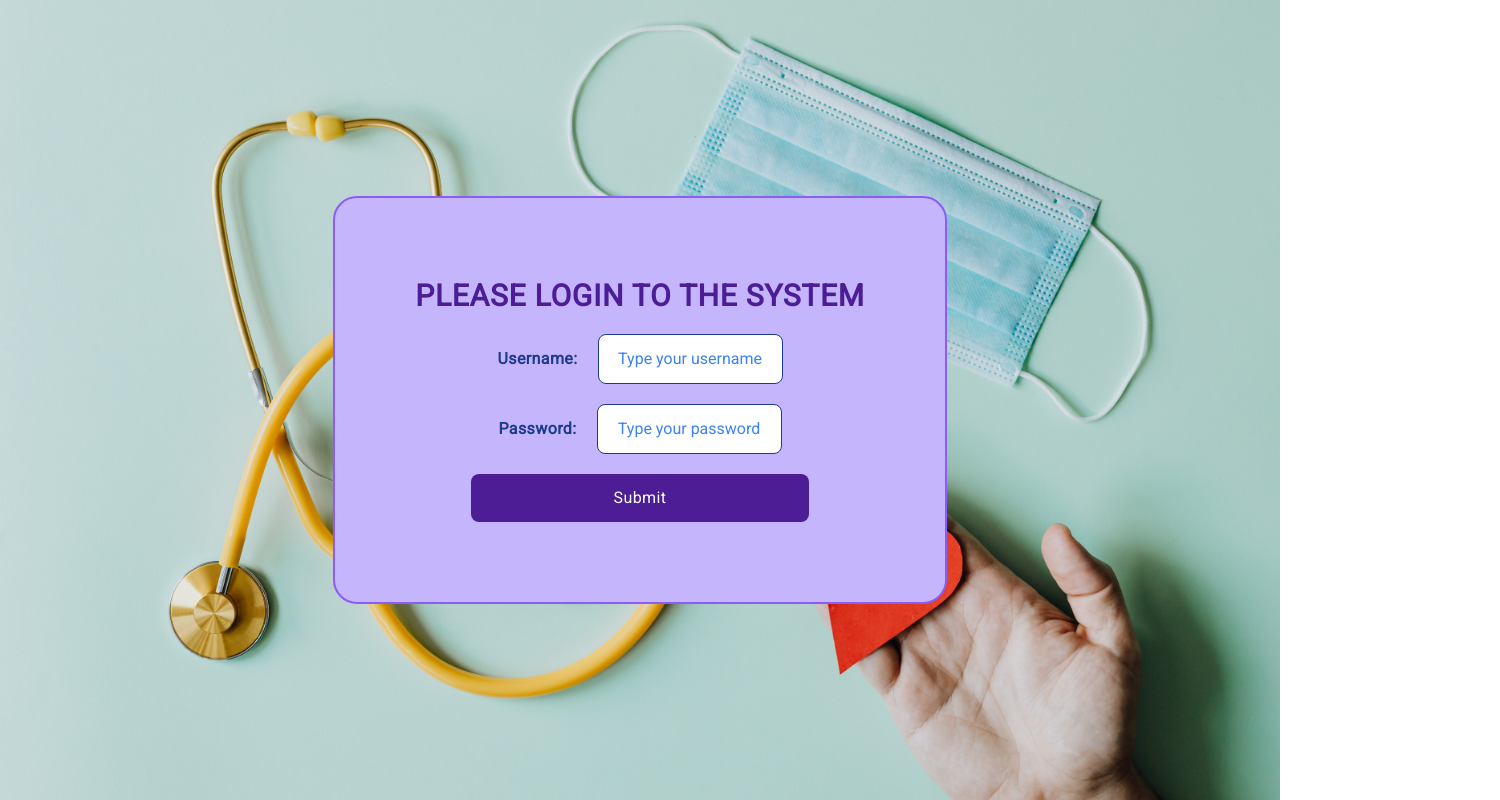
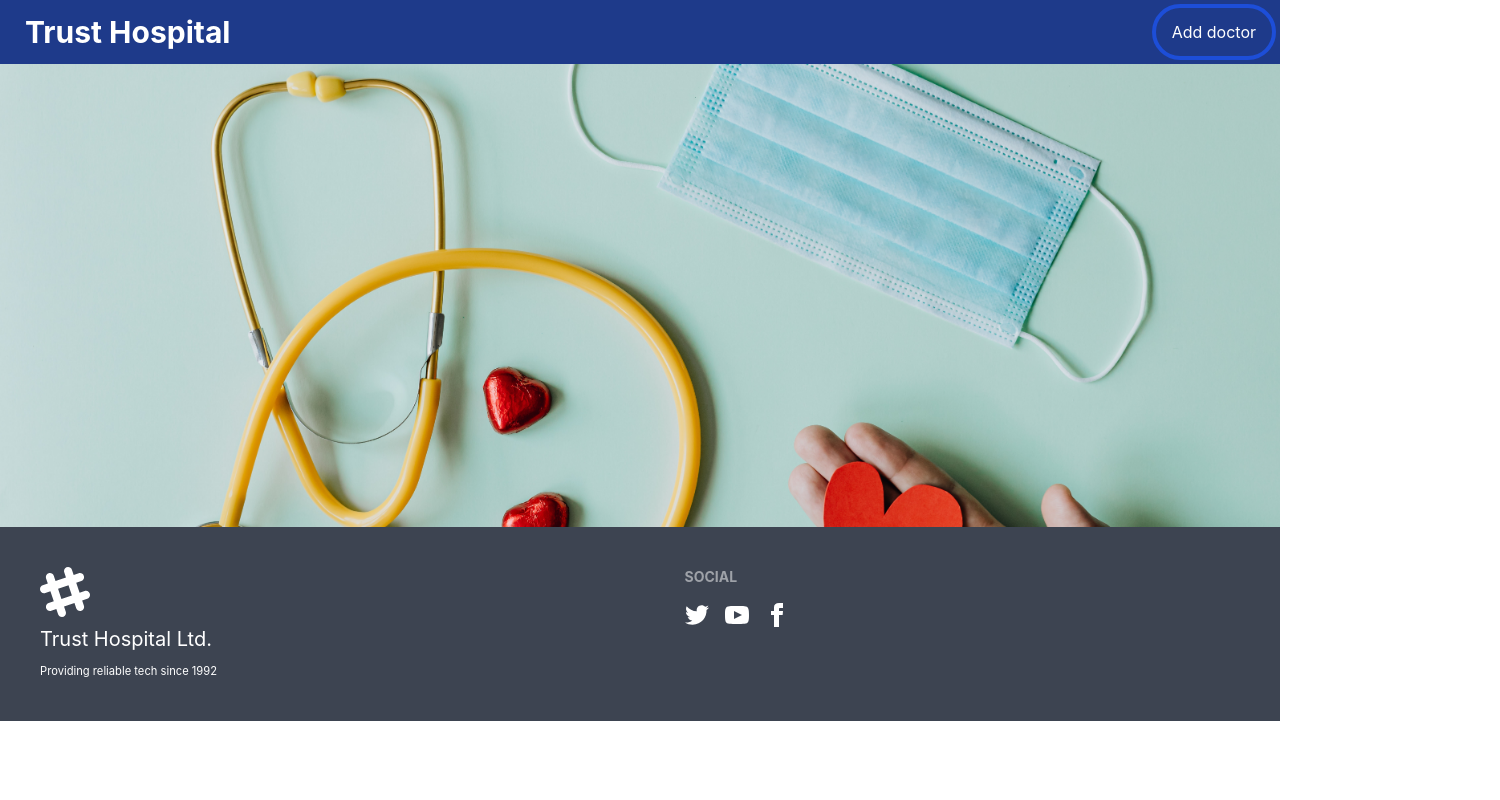
Before and after one commit to LHFahim/login, a React (Create React App) app: page / in a window 1280 px wide. Shown: the whole page, 1500 px wide, since content can reach past the window. Built offline with nearby package versions, Linux system fonts and the light colour scheme.

Commit message:
dashboard nav done

```diff
--- /dev/null
+++ b/postcss.config.js
@@ -0,0 +1,6 @@
+module.exports = {
+  plugins: {
+    tailwindcss: {},
+    autoprefixer: {},
+  },
+}
--- /dev/null
+++ b/src/App.jsx
@@ -0,0 +1,24 @@
+import React from 'react';
+import Form from './pages/Form';
+import { Routes, Route, Link } from 'react-router-dom';
+import Dashboard from './pages/Dashboard';
+
+function App() {
+  function getLoginDetail(loginDetail) {
+    console.log('Inside App:');
+    console.log(loginDetail);
+  }
+
+  return (
+    <div>
+      <Dashboard />
+      {/* <Form getLoginDetail={getLoginDetail} /> */}
+      <Routes>
+        {/* <Route path="/" element={<Form />} /> */}
+        {/* <Route path="about" element={<About />} /> */}
+      </Routes>
+    </div>
+  );
+}
+
+export default App;
--- a/src/components/App.jsx
+++ /dev/null
@@ -1,17 +0,0 @@
-import React from 'react';
-import Form from './Form';
-
-function App() {
-  function getLoginDetail(loginDetail) {
-    console.log('Inside App:');
-    console.log(loginDetail);
-  }
-
-  return (
-    <div>
-      <Form getLoginDetail={getLoginDetail} />
-    </div>
-  );
-}
-
-export default App;
--- /dev/null
+++ b/src/components/Footer.jsx
@@ -0,0 +1,65 @@
+import React from 'react';
+
+function Footer() {
+  return (
+    <>
+      <footer className="footer p-10 bg-neutral text-neutral-content">
+        <div>
+          <svg
+            width="50"
+            height="50"
+            viewBox="0 0 24 24"
+            xmlns="http://www.w3.org/2000/svg"
+            fillRule="evenodd"
+            clipRule="evenodd"
+            className="fill-current"
+          >
+            <path d="M22.672 15.226l-2.432.811.841 2.515c.33 1.019-.209 2.127-1.23 2.456-1.15.325-2.148-.321-2.463-1.226l-.84-2.518-5.013 1.677.84 2.517c.391 1.203-.434 2.542-1.831 2.542-.88 0-1.601-.564-1.86-1.314l-.842-2.516-2.431.809c-1.135.328-2.145-.317-2.463-1.229-.329-1.018.211-2.127 1.231-2.456l2.432-.809-1.621-4.823-2.432.808c-1.355.384-2.558-.59-2.558-1.839 0-.817.509-1.582 1.327-1.846l2.433-.809-.842-2.515c-.33-1.02.211-2.129 1.232-2.458 1.02-.329 2.13.209 2.461 1.229l.842 2.515 5.011-1.677-.839-2.517c-.403-1.238.484-2.553 1.843-2.553.819 0 1.585.509 1.85 1.326l.841 2.517 2.431-.81c1.02-.33 2.131.211 2.461 1.229.332 1.018-.21 2.126-1.23 2.456l-2.433.809 1.622 4.823 2.433-.809c1.242-.401 2.557.484 2.557 1.838 0 .819-.51 1.583-1.328 1.847m-8.992-6.428l-5.01 1.675 1.619 4.828 5.011-1.674-1.62-4.829z"></path>
+          </svg>
+          <p className="text-xl">Trust Hospital Ltd.</p>
+          <small>Providing reliable tech since 1992</small>
+        </div>
+        <div>
+          <span className="footer-title">Social</span>
+          <div className="grid grid-flow-col gap-4">
+            <a href="https://www.google.com">
+              <svg
+                xmlns="http://www.w3.org/2000/svg"
+                width="24"
+                height="24"
+                viewBox="0 0 24 24"
+                className="fill-current"
+              >
+                <path d="M24 4.557c-.883.392-1.832.656-2.828.775 1.017-.609 1.798-1.574 2.165-2.724-.951.564-2.005.974-3.127 1.195-.897-.957-2.178-1.555-3.594-1.555-3.179 0-5.515 2.966-4.797 6.045-4.091-.205-7.719-2.165-10.148-5.144-1.29 2.213-.669 5.108 1.523 6.574-.806-.026-1.566-.247-2.229-.616-.054 2.281 1.581 4.415 3.949 4.89-.693.188-1.452.232-2.224.084.626 1.956 2.444 3.379 4.6 3.419-2.07 1.623-4.678 2.348-7.29 2.04 2.179 1.397 4.768 2.212 7.548 2.212 9.142 0 14.307-7.721 13.995-14.646.962-.695 1.797-1.562 2.457-2.549z"></path>
+              </svg>
+            </a>
+            <a href="https://www.google.com">
+              <svg
+                xmlns="http://www.w3.org/2000/svg"
+                width="24"
+                height="24"
+                viewBox="0 0 24 24"
+                className="fill-current"
+              >
+                <path d="M19.615 3.184c-3.604-.246-11.631-.245-15.23 0-3.897.266-4.356 2.62-4.385 8.816.029 6.185.484 8.549 4.385 8.816 3.6.245 11.626.246 15.23 0 3.897-.266 4.356-2.62 4.385-8.816-.029-6.185-.484-8.549-4.385-8.816zm-10.615 12.816v-8l8 3.993-8 4.007z"></path>
+              </svg>
+            </a>
+            <a href="https://www.google.com">
+              <svg
+                xmlns="http://www.w3.org/2000/svg"
+                width="24"
+                height="24"
+                viewBox="0 0 24 24"
+                className="fill-current"
+              >
+                <path d="M9 8h-3v4h3v12h5v-12h3.642l.358-4h-4v-1.667c0-.955.192-1.333 1.115-1.333h2.885v-5h-3.808c-3.596 0-5.192 1.583-5.192 4.615v3.385z"></path>
+              </svg>
+            </a>
+          </div>
+        </div>
+      </footer>
+    </>
+  );
+}
+
+export default Footer;
--- /dev/null
+++ b/src/components/Nav.jsx
@@ -0,0 +1,57 @@
+import React from 'react';
+import { Link } from 'react-router-dom';
+
+function Nav() {
+  return (
+    <>
+      <div className="navbar bg-blue-900 text-white">
+        {/* hospital logo */}
+        <div className="flex-1">
+          <a
+            href="https://google.com"
+            className="btn btn-ghost normal-case text-3xl font-bold"
+          >
+            Trust Hospital
+          </a>
+        </div>
+
+        {/* menu */}
+        <div className="flex-none">
+          <ul className="menu menu-horizontal p-0">
+            <li className="rounded-3xl outline outline-4 outline-blue-700 hover:bg-blue-700 ">
+              <Link to="/add-doctor">Add doctor</Link>
+            </li>
+            {/* drop down */}
+            {/* <li tabIndex={0}>
+              <a href="https://google.com">
+                Parent
+                <svg
+                  className="fill-current"
+                  xmlns="http://www.w3.org/2000/svg"
+                  width="20"
+                  height="20"
+                  viewBox="0 0 24 24"
+                >
+                  <path d="M7.41,8.58L12,13.17L16.59,8.58L18,10L12,16L6,10L7.41,8.58Z" />
+                </svg>
+              </a>
+              <ul className="p-2 bg-base-100">
+                <li>
+                  <a href="https://google.com">Submenu 1</a>
+                </li>
+                <li>
+                  <a href="https://google.com">Submenu 2</a>
+                </li>
+              </ul>
+            </li> */}
+            {/* <li>
+              <a href="https://google.com">Item 3</a>
+            </li> */}
+          </ul>
+        </div>
+      </div>
+    </>
+  );
+}
+
+export default Nav;
--- /dev/null
+++ b/src/index.css
@@ -0,0 +1,17 @@
+@tailwind base;
+@tailwind components;
+@tailwind utilities;
+
+body {
+  margin: 0;
+  font-family: -apple-system, BlinkMacSystemFont, 'Segoe UI', 'Roboto', 'Oxygen',
+    'Ubuntu', 'Cantarell', 'Fira Sans', 'Droid Sans', 'Helvetica Neue',
+    sans-serif;
+  -webkit-font-smoothing: antialiased;
+  -moz-osx-font-smoothing: grayscale;
+}
+
+code {
+  font-family: source-code-pro, Menlo, Monaco, Consolas, 'Courier New',
+    monospace;
+}
--- a/src/index.js
+++ b/src/index.js
@@ -1,7 +1,13 @@
 import React from 'react';
 import ReactDOM from 'react-dom/client';
+import { BrowserRouter } from 'react-router-dom';
+import './index.css';
 
-import App from './components/App';
+import App from './App';
 
 const root = ReactDOM.createRoot(document.getElementById('root'));
-root.render(<App />);
+root.render(
+  <BrowserRouter>
+    <App />
+  </BrowserRouter>
+);
--- /dev/null
+++ b/src/pages/Dashboard.jsx
@@ -0,0 +1,17 @@
+import React from 'react';
+import Footer from '../components/Footer';
+import Nav from '../components/Nav';
+
+function Dashboard() {
+  return (
+    <>
+      <Nav />
+
+      <div className="h-[463px] w-[1500px] "></div>
+
+      <Footer />
+    </>
+  );
+}
+
+export default Dashboard;
--- a/tailwind.config.js
+++ b/tailwind.config.js
@@ -1,8 +1,11 @@
 /** @type {import('tailwindcss').Config} */
 module.exports = {
-  content: [],
+  content: ['./src/**/*.{js,jsx,ts,tsx}'],
   theme: {
     extend: {},
   },
-  plugins: [],
-}
+  daisyui: {
+    themes: false,
+  },
+  plugins: [require('daisyui')],
+};
```
Also changed, not shown: package.json (+7 -0 lines), src/pages/Form.jsx (renamed from src/components/Form.jsx), src/pages/images/img-1.jpg (added), 1 other file (tests, documents, lock files or other folders).
